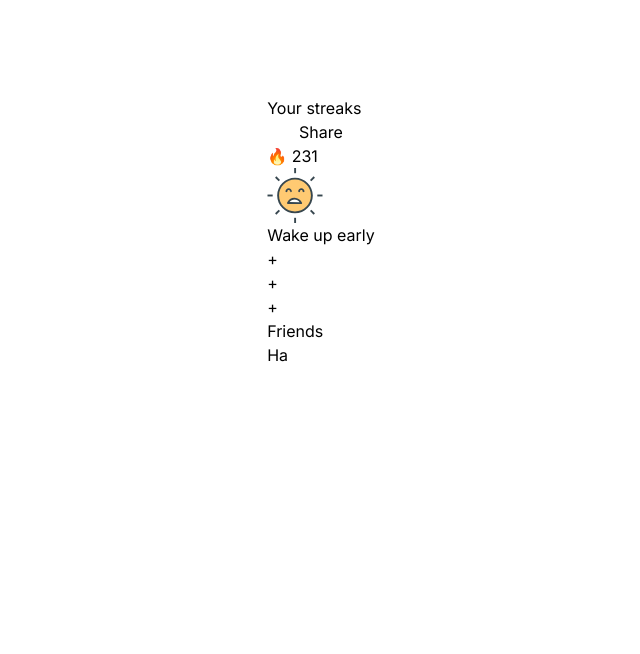
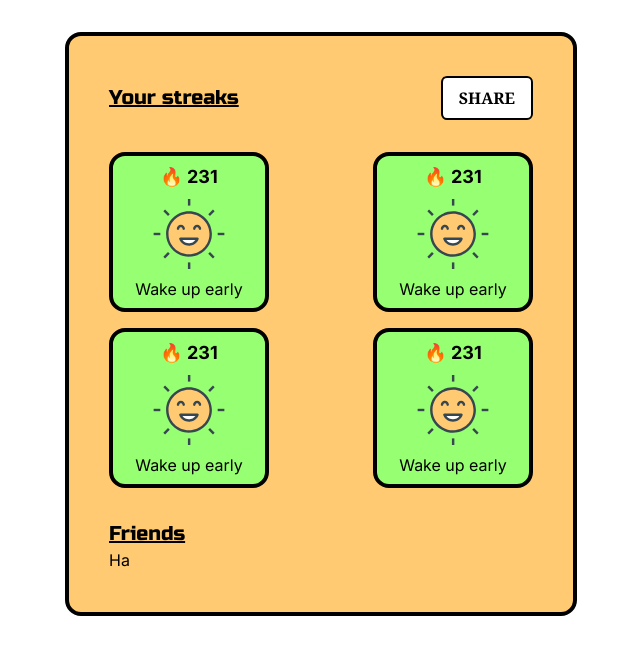
Before and after one commit to sherlockieee/streaks, a Next.js app in the folder frontend/: page / in a window 1280 px wide. Shown: the top 654 px of the page, without its empty margins (319-959 px from the left). Built offline with nearby package versions, Linux system fonts and the light colour scheme.

Commit message:
frontend stuff

```diff
--- a/frontend/src/app/globals.css
+++ b/frontend/src/app/globals.css
@@ -7,11 +7,11 @@
 /* set default color theme */
 
 :root {
-  --primary-color: #ffca72;
-  --success-color: #97ff72;
-  --failure-color: #ff7272;
-  --black-color: #000000;
-  --white-color: #ffffff;
+  --color-primary: #ffca72;
+  --color-success: #97ff72;
+  --color-failure: #ff7272;
+  --color-black: #000000;
+  --color-white: #ffffff;
 }
 
 /* @media (prefers-color-scheme: dark) {
@@ -22,12 +22,18 @@
   }
 } */
 
-body {
-  color: rgb(var(--foreground-rgb));
-  background: linear-gradient(
-      to bottom,
-      transparent,
-      rgb(var(--background-end-rgb))
-    )
-    rgb(var(--background-start-rgb));
+@layer base {
+  html {
+    font-family: "IBM Plex Mono", monospace;
+    font-size: 16px;
+    line-height: 1.5;
+  }
+  h1,
+  h2,
+  h3,
+  h4,
+  h5,
+  h6 {
+    font-family: "Russo One", sans-serif;
+  }
 }
--- a/frontend/src/app/page.tsx
+++ b/frontend/src/app/page.tsx
@@ -1,32 +1,41 @@
 import Image from "next/image";
 import sadSunIcon from "../../public/icons/sad-sun.svg";
+import happySunIcon from "../../public/icons/happy-sun.svg";
 
 export default function Home() {
   return (
-    <main className="flex min-h-screen flex-col items-center justify-between p-24">
-      <div className="Container ">
-        <div className="flex flex-col">
-          <h2>Your streaks</h2>
-          <button>Share</button>
+    <main className="flex min-h-screen flex-col items-center justify-between p-8">
+      <div className="w-full max-w-lg bg-primary p-10  border-black border-solid border-4 rounded-2xl flex flex-col gap-8">
+        <div className="flex flex-row justify-between items-center">
+          <h2 className="underline text-xl">Your streaks</h2>
+          <button className="border-2 border-black border-solid rounded-md font-serif uppercase font-bold bg-white px-4 py-2 ">
+            Share
+          </button>
         </div>
-        <div>
-          <div>
-            <h2>🔥 231</h2>
-            <Image src={sadSunIcon} alt="sad sun icon" />
+        <div className="flex flex-row flex-wrap items-stretch justify-between gap-4">
+          <div className="flex rounded-2xl border-black border-4 flex-col justify-center items-center p-4 bg-success gap-2 aspect-square h-40">
+            <p className="font-bold text-lg">🔥 231</p>
+            <Image src={happySunIcon} alt="sad sun icon" width={72} />
             <p>Wake up early</p>
           </div>
-          <div>
-            <p>+</p>
+          <div className="flex rounded-2xl border-black border-4 flex-col justify-center items-center p-4 bg-success gap-2 aspect-square h-40">
+            <p className="font-bold text-lg">🔥 231</p>
+            <Image src={happySunIcon} alt="sad sun icon" width={72} />
+            <p>Wake up early</p>
           </div>
-          <div>
-            <p>+</p>
+          <div className="flex rounded-2xl border-black border-4 flex-col justify-center items-center p-4 bg-success gap-2 aspect-square h-40">
+            <p className="font-bold text-lg">🔥 231</p>
+            <Image src={happySunIcon} alt="sad sun icon" width={72} />
+            <p>Wake up early</p>
           </div>
-          <div>
-            <p>+</p>
+          <div className="flex rounded-2xl border-black border-4 flex-col justify-center items-center p-4 bg-success gap-2 aspect-square h-40">
+            <p className="font-bold text-lg">🔥 231</p>
+            <Image src={happySunIcon} alt="sad sun icon" width={72} />
+            <p>Wake up early</p>
           </div>
         </div>
         <div>
-          <h2>Friends</h2>
+          <h2 className="underline text-xl">Friends</h2>
           <div>
             <div></div>
             <a>Ha</a>
--- a/frontend/tailwind.config.js
+++ b/frontend/tailwind.config.js
@@ -1,18 +1,23 @@
 /** @type {import('tailwindcss').Config} */
 module.exports = {
   content: [
-    './src/pages/**/*.{js,ts,jsx,tsx,mdx}',
-    './src/components/**/*.{js,ts,jsx,tsx,mdx}',
-    './src/app/**/*.{js,ts,jsx,tsx,mdx}',
+    "./src/pages/**/*.{js,ts,jsx,tsx,mdx}",
+    "./src/components/**/*.{js,ts,jsx,tsx,mdx}",
+    "./src/app/**/*.{js,ts,jsx,tsx,mdx}",
   ],
   theme: {
     extend: {
+      colors: {
+        primary: "#ffca72",
+        success: "#97ff72",
+        failure: "ff7272",
+      },
       backgroundImage: {
-        'gradient-radial': 'radial-gradient(var(--tw-gradient-stops))',
-        'gradient-conic':
-          'conic-gradient(from 180deg at 50% 50%, var(--tw-gradient-stops))',
+        "gradient-radial": "radial-gradient(var(--tw-gradient-stops))",
+        "gradient-conic":
+          "conic-gradient(from 180deg at 50% 50%, var(--tw-gradient-stops))",
       },
     },
   },
   plugins: [],
-}
+};
```
Also changed, not shown: frontend/public/icons/happy-sun.svg (renamed from frontend/public/icons/smiling-sun.svg).
